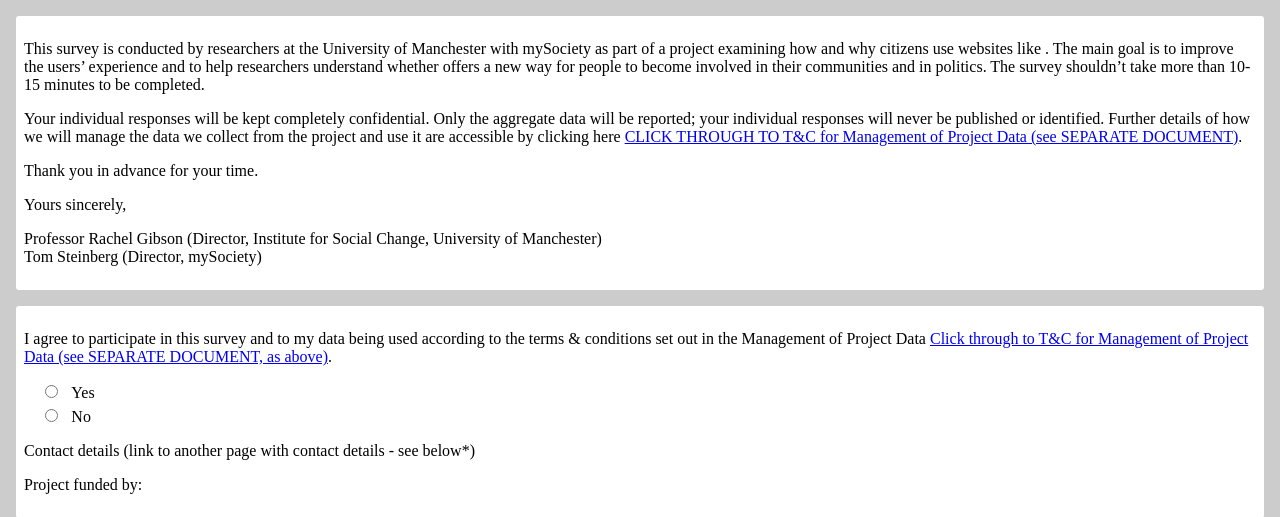
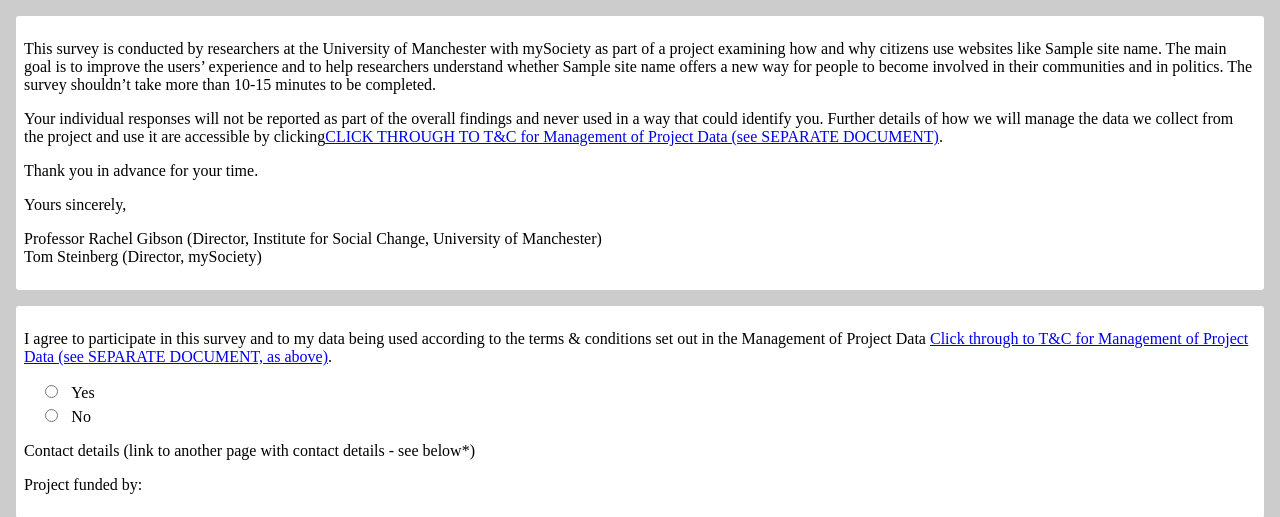
Before and after one commit to mysociety/manchester-survey, a Django app: template survey/templates/survey.html in a window 1280 px wide. Shown: the top 517 px of the page. Run offline with Django 3.2, Linux system fonts and the light colour scheme; the template is opened without the code that fills it: most values are stand-ins (such as "Sample title", 1, 10 or a date in 2020).

Commit message:
update intro text

```diff
--- a/survey/templates/survey.html
+++ b/survey/templates/survey.html
@@ -6,11 +6,11 @@
 <form action="/record" method="POST">
     <div class="screen">
         <p>
-            This survey is conducted by researchers at the University of Manchester with mySociety as part of a project examining how and why citizens use websites like <? SITE_NAME ?>. The main goal is to improve the users’ experience and to help researchers understand whether <? SITE_NAME ?> offers a new way for people to become involved in their communities and in politics. The survey shouldn’t take more than 10-15 minutes to be completed.
+            This survey is conducted by researchers at the University of Manchester with mySociety as part of a project examining how and why citizens use websites like {{ site_name }}. The main goal is to improve the users’ experience and to help researchers understand whether {{ site_name }} offers a new way for people to become involved in their communities and in politics. The survey shouldn’t take more than 10-15 minutes to be completed.
         </p>
 
         <p>
-            Your individual responses will be kept completely confidential. Only the aggregate data will be reported; your individual responses will never be published or identified. Further details of how we will manage the data we collect from the project and use it are accessible by clicking here <a href="#">CLICK THROUGH TO T&C for Management of Project Data (see SEPARATE DOCUMENT)</a>.
+            Your individual responses will not be reported as part of the overall findings and never used in a way that could identify you. Further details of how we will manage the data we collect from the project and use it are accessible by clicking<a href="#">CLICK THROUGH TO T&C for Management of Project Data (see SEPARATE DOCUMENT)</a>.
         </p>
 
         <p>
```
